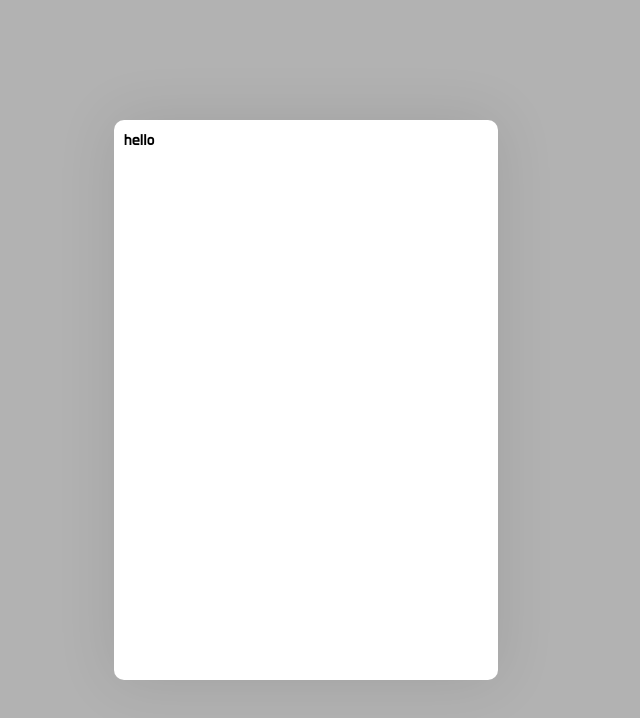
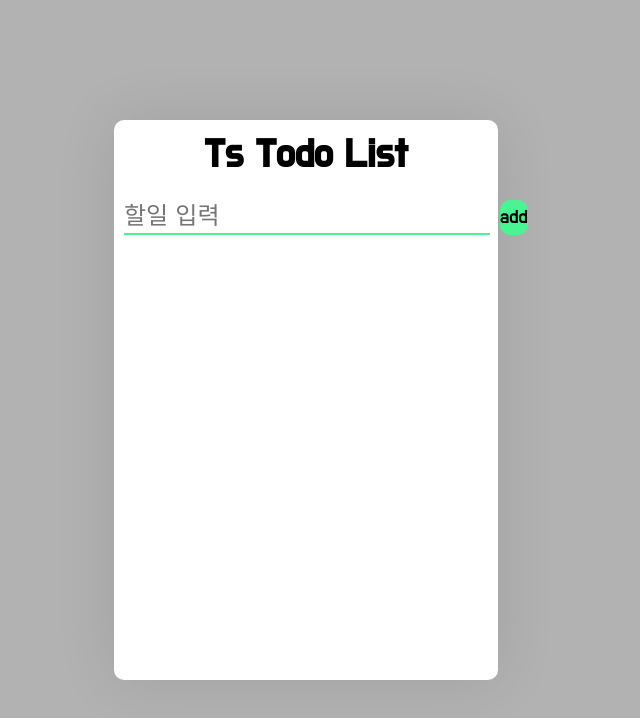
Before and after one commit to chanwoo00106/Ts, a React (Create React App) app in the folder ts-todo-list/: page / in a window 1280 px wide. Shown: the top 718 px of the page, without its empty margins (334-974 px from the left). Built offline with nearby package versions, Linux system fonts and the light colour scheme.

Commit message:
input 생성과 꾸미기

```diff
--- a/ts-todo-list/src/App.styles.ts
+++ b/ts-todo-list/src/App.styles.ts
@@ -12,4 +12,39 @@ export const Wrapper = styled.div`
     box-shadow: 0 0 60px rgba(0,0,0,0.1);
     border-radius: 10px;
     padding: 10px;
+
+    h1 {
+        text-align: center;
+        font-size: 2.5rem;
+        margin-bottom: 20px;
+    }
 `;
+
+export const AddTodo = styled.div`
+    display: grid;
+    grid-template-columns: 8fr 2fr;
+    gap: 10px;
+
+    input {
+        min-height: 35px;
+        outline: none;
+        border: none;
+        font-size: 1.5rem;
+        border-bottom: 2px solid #48f592;
+    }
+
+    button {
+        outline: none;
+        border: none;
+        background-color: #48f592;
+        border-radius: 10px;
+        font-size: 1.2rem;
+
+        &:hover{
+            background-color: #2be179;
+        }
+        &:not(:hover){
+            transition: .2s;
+        }
+    }
+`;
--- a/ts-todo-list/src/App.tsx
+++ b/ts-todo-list/src/App.tsx
@@ -1,9 +1,13 @@
-import { Wrapper } from './App.styles';
+import { Wrapper, AddTodo } from './App.styles';
 
 function App() {
   return (
     <Wrapper>
-      hello
+      <h1>Ts Todo List</h1>
+      <AddTodo>
+        <input placeholder="할일 입력" type="text" />
+        <button>add</button>
+      </AddTodo>
     </Wrapper>
   );
 }
```
